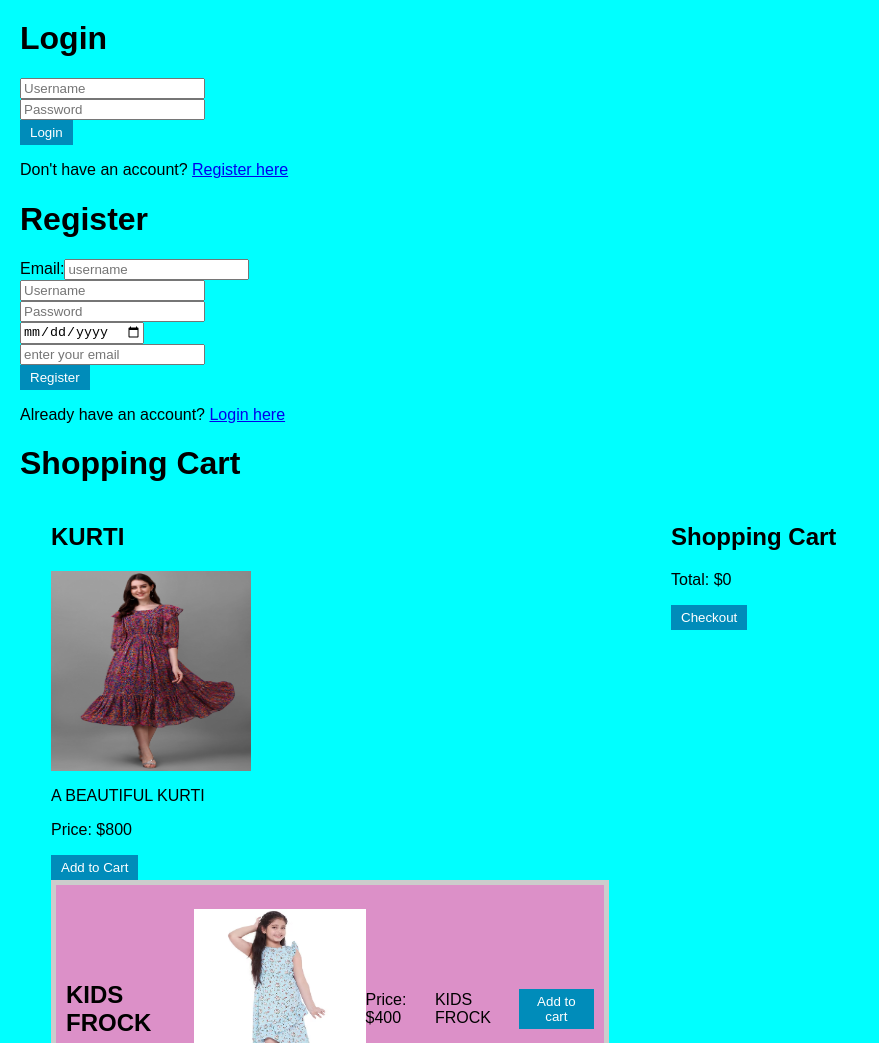
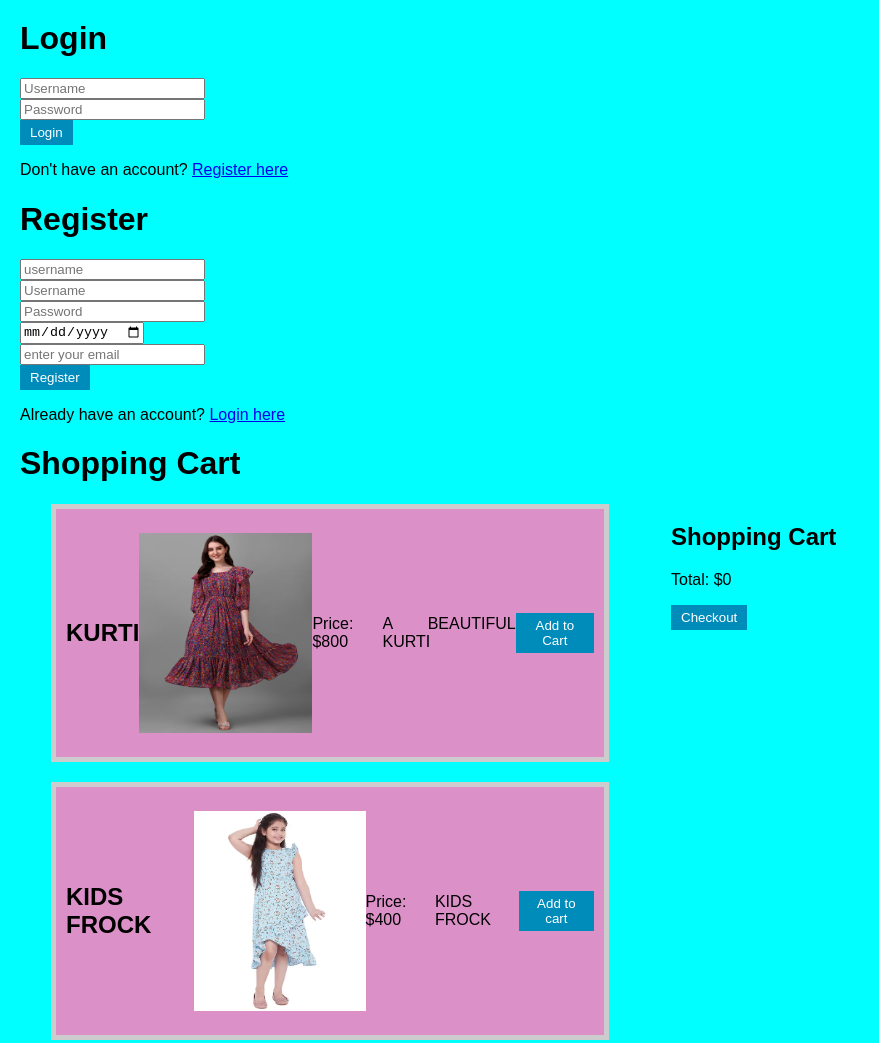
Before and after one commit to KoreVigneshwari/Vigneshwari6614, a plain HTML site: page index.html in a window 1280 px wide. Shown: the top 1043 px of the page, without its empty margins (0-879 px from the left). Drawn offline with Linux system fonts and the light colour scheme.

Commit message:
Update index.html

```diff
--- a/index.html
+++ b/index.html
@@ -24,7 +24,7 @@
         <h1>Register</h1>
 
         <form onsubmit="return register()">
-            <lable>Email:<input type="text" id="regusername" placeholder="username"required><br></lable>
+            <input type="text" id="regusername" placeholder="username"required><br>
             <input type="text" id="regUsername" placeholder="Username" required><br>
             <input type="password" id="regPassword" placeholder="Password" required><br>
             <input type="date" id="dateofbirth" placeholder="dateofbirth" required><br>
@@ -40,12 +40,11 @@
         <h1>Shopping Cart</h1>
 
         <div class="products">
-            <div class="KURTI">
+            <div class="product">
                 <h2>KURTI</h2>
                 <img src="kurti.png" width="200px" height="200px">
-                <P>A BEAUTIFUL KURTI</P>
                 <p>Price: $800</p>
-                <p></p>
+                <p>A BEAUTIFUL KURTI</p>
                 <button class="add-to-cart" onclick="addToCart('KURTI', 800)">Add to Cart</button>
             </div>
             <div class="product">
```
